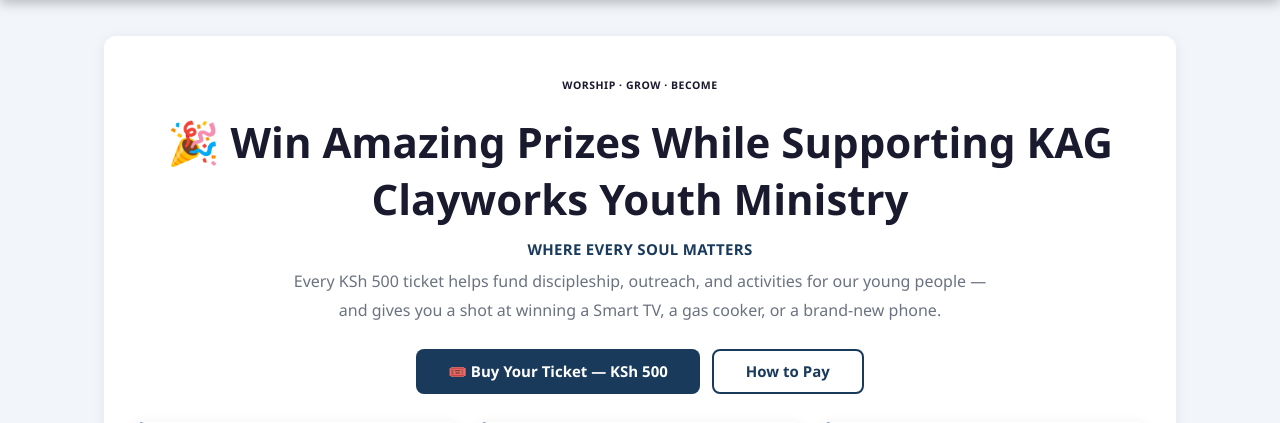
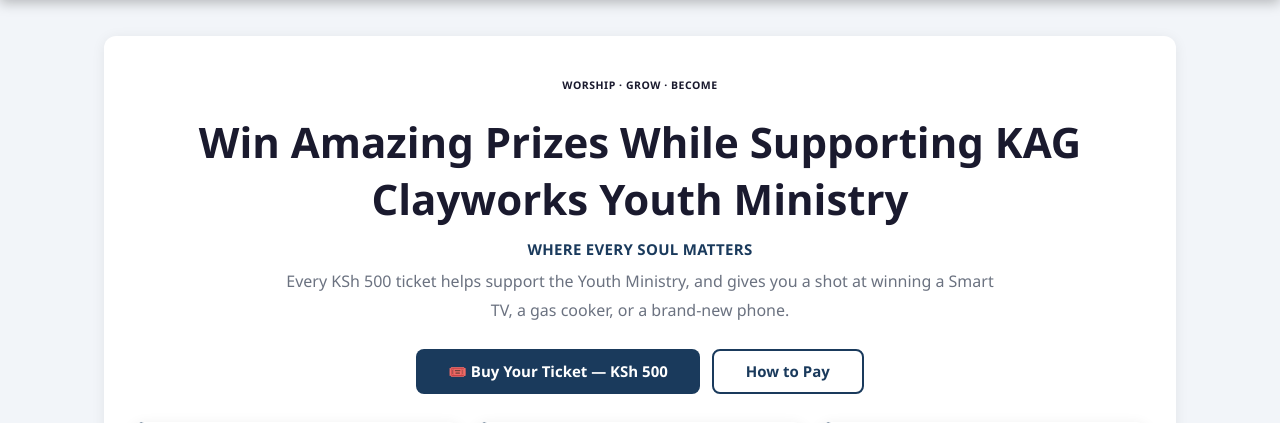
Before and after one commit to adikamunyao/Raffle-Management-System, a Django app: page / in a window 1280 px wide. Shown: the part 64-487 px from the top of the page. Run offline with Django 5.2, Linux system fonts and the light colour scheme; data that the repository does not hold is empty; parts of the project's set-up code (start-up, migrations or seed data) failed here and were passed over.

Commit message:
final app

```diff
--- a/templates/landing.html
+++ b/templates/landing.html
@@ -85,9 +85,9 @@
 <!-- HERO -->
 <div class="card" style="margin-bottom:24px; text-align:center; padding:36px 28px;">
     <div class="badge" style="margin-bottom:18px; display:inline-flex;">Worship · Grow · Become</div>
-    <h1 style="font-size: clamp(32px, 4vw, 42px); margin-bottom:12px;">🎉 Win Amazing Prizes While Supporting KAG Clayworks Youth Ministry</h1>
+    <h1 style="font-size: clamp(32px, 4vw, 42px); margin-bottom:12px;">Win Amazing Prizes While Supporting KAG Clayworks Youth Ministry</h1>
     <p style="max-width: 720px; margin: 0 auto 8px; font-weight:700; color: var(--primary); font-size:15px; letter-spacing:0.3px;">WHERE EVERY SOUL MATTERS</p>
-    <p style="max-width: 720px; margin: 0 auto 24px; color: var(--text-muted); line-height:1.8;">Every KSh 500 ticket helps fund discipleship, outreach, and activities for our young people — and gives you a shot at winning a Smart TV, a gas cooker, or a brand-new phone.</p>
+    <p style="max-width: 720px; margin: 0 auto 24px; color: var(--text-muted); line-height:1.8;">Every KSh 500 ticket helps support the Youth Ministry, and gives you a shot at winning a Smart TV, a gas cooker, or a brand-new phone.</p>
 
     <div style="display:flex; flex-wrap:wrap; justify-content:center; gap:12px; margin-bottom:28px;">
         <a href="{% url 'member_signup' %}" class="btn btn-primary btn-lg">🎟️ Buy Your Ticket — KSh {{ ticket_price|default:500 }}</a>
```
Also changed, not shown: payments/migrations/0002_rename_mpesa_to_bank_reference.py.
